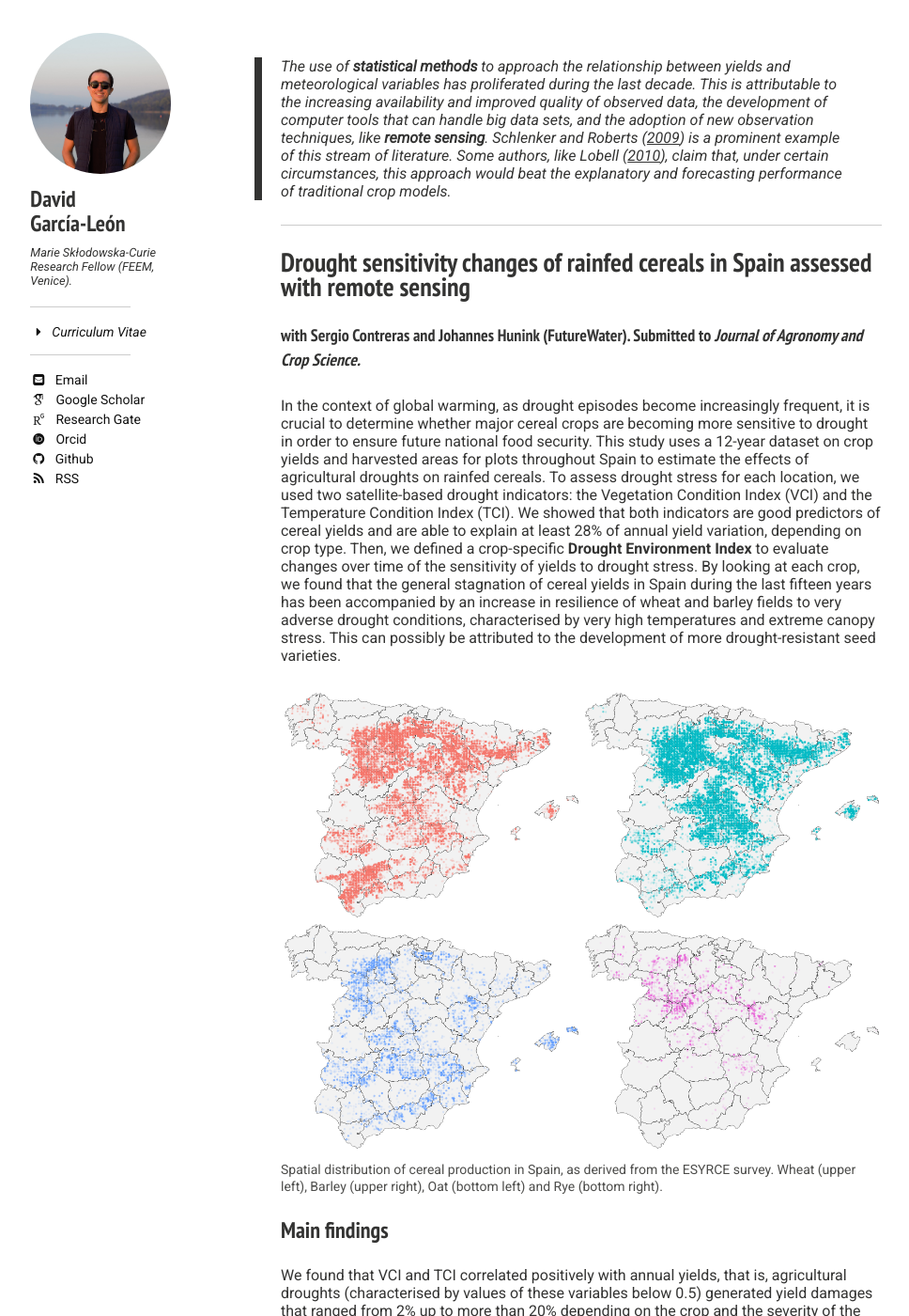
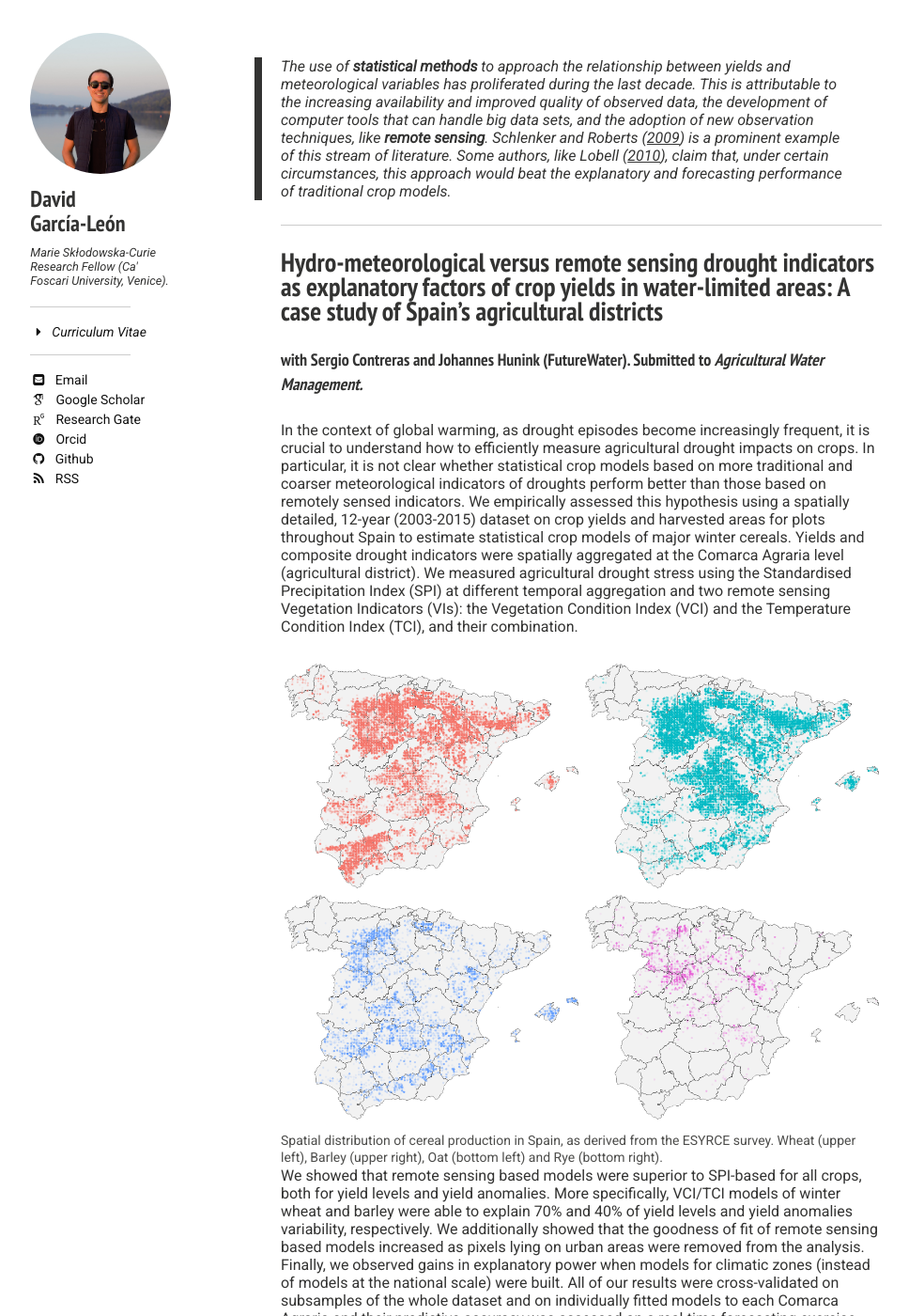
Before and after one commit to David-G-L/minimal_mistakes_site, a Jekyll site: the page built from impacts/index.md, in a window 1280 px wide and 1400 px high, scrolled down 387 px. Shown: the whole window at 94% size, without its empty margins (21-989 px from the left). Built offline with Jekyll 4.4.1, drawn with Linux system fonts in a browser that asks for light colours; nearby versions of some CDN libraries; some web fonts are replaced; formulas are drawn with MathJax 3; comment, search, counter and statistics services are not loaded; some of the changed text lies outside the part shown.

Commit message:
Update April 2018

```diff
--- a/_config.yml
+++ b/_config.yml
@@ -2,7 +2,7 @@
 
 title:            David GL
 locale:           en_US
-url:              https://David-G-L.github.io
+url:              http://www.davidgl.eu
 
 # Jekyll configuration
 
@@ -27,7 +27,7 @@ owner:
   name: David
   surname: Garc&iacutea-Le&oacuten
   avatar: photo-me.jpg
-  bio: "Marie Sk&#322;odowska-Curie Research Fellow (FEEM, Venice)."
+  bio: "Marie Sk&#322;odowska-Curie Research Fellow (Ca' Foscari University, Venice)."
   email: david.garcia-at-feem-dot-it
   github: david-g-l
   ideas: pga787
--- a/_layouts/home.html
+++ b/_layouts/home.html
@@ -55,7 +55,7 @@
       <section id="disqus_thread"></section><!-- /#disqus_thread -->
     {% endif %}
   </article>
-  <div id="index">
+  <!-- <div id="index">
     <h3><a href="{{ site.url}}/posts/">Recent Research</a></h3>
     {% for post in site.posts limit:3 %}
     <article>
--- a/impacts/index.md
+++ b/impacts/index.md
@@ -12,11 +12,11 @@ image:
 
 ---
 
-## Drought sensitivity changes of rainfed cereals in Spain assessed with remote sensing
+## Hydro-meteorological versus remote sensing drought indicators as explanatory factors of crop yields in water-limited areas: A case study of Spain’s agricultural districts
 
-#### with [Sergio Contreras](http://www.futurewater.es/quienes-somos/nuestro-equipo/sergio-contreras-lopez/){:target="_blank"} and [Johannes Hunink](http://www.futurewater.es/quienes-somos/nuestro-equipo/johannes-hunink/){:target="_blank"} ([FutureWater](http://www.futurewater.es/){:target="_blank"}). Submitted to *Journal of Agronomy and Crop Science.*
+#### with [Sergio Contreras](http://www.futurewater.es/quienes-somos/nuestro-equipo/sergio-contreras-lopez/){:target="_blank"} and [Johannes Hunink](http://www.futurewater.es/quienes-somos/nuestro-equipo/johannes-hunink/){:target="_blank"} ([FutureWater](http://www.futurewater.es/){:target="_blank"}). Submitted to *Agricultural Water Management.*
 
-In the context of global warming, as drought episodes become increasingly frequent, it is crucial to determine whether major cereal crops are becoming more sensitive to drought in order to ensure future national food security. This study uses a 12-year dataset on crop yields and harvested areas for plots throughout Spain to estimate the effects of agricultural droughts on rainfed cereals. To assess drought stress for each location, we used two satellite-based drought indicators: the Vegetation Condition Index (VCI) and the Temperature Condition Index (TCI). We showed that both indicators are good predictors of cereal yields and are able to explain at least 28% of annual yield variation, depending on crop type. Then, we defined a crop-specific **Drought Environment Index** to evaluate changes over time of the sensitivity of yields to drought stress. By looking at each crop, we found that the general stagnation of cereal yields in Spain during the last fifteen years has been accompanied by an increase in resilience of wheat and barley fields to very adverse drought conditions, characterised by very high temperatures and extreme canopy stress. This can possibly be attributed to the development of more drought-resistant seed varieties.
+In the context of global warming, as drought episodes become increasingly frequent, it is crucial to understand how to efficiently measure agricultural drought impacts on crops. In particular, it is not clear whether statistical crop models based on more traditional and coarser meteorological indicators of droughts perform better than those based on remotely sensed indicators. We empirically assessed this hypothesis using a spatially detailed, 12-year (2003-2015) dataset on crop yields and harvested areas for plots throughout Spain to estimate statistical crop models of major winter cereals.  Yields and composite drought indicators were spatially aggregated at the Comarca Agraria level (agricultural district). We measured agricultural drought stress using the Standardised Precipitation Index (SPI) at different temporal aggregation and two remote sensing Vegetation Indicators (VIs): the Vegetation Condition Index (VCI) and the Temperature Condition Index (TCI), and their combination.
 
 <figure class="half">
 	<a href="/images/TR_binary.png"><img src="/images/TR_binary.png"></a>
@@ -24,27 +24,15 @@ In the context of global warming, as drought episodes become increasingly freque
 	<a href="/images/AV_binary.png"><img src="/images/AV_binary.png"></a>
 	<a href="/images/CN_binary.png"><img src="/images/CN_binary.png"></a>
 	<figcaption>Spatial distribution of cereal production in Spain, as derived from the ESYRCE survey. Wheat (upper left), Barley (upper right), Oat (bottom left) and Rye (bottom right).</figcaption>
+	<br>
 </figure>
 
-### Main findings
 
-We found that VCI and TCI correlated positively with annual yields, that is, agricultural droughts (characterised by values of these variables below 0.5) generated yield damages that ranged from 2% up to more than 20% depending on the crop and the severity of the drought episode. Moreover, we found that the effect of VCI on yields is intensified as we approach the harvesting phase of crops (Siebert et al. [2017](http://iopscience.iop.org/article/10.1088/1748-9326/aa7f15){:target="_blank"}). On the other hand, TCI had a significant effect on the first and last stages of the growing period (except for rye, in which TCI was relevant in the second and third stages). Despite farm level yields being explained by a large set of local and specific factors, a remarkable amount of yield variability at the field scale was explained only by using these two drought condition indices.
-
-The trend analysis of yields is in agreement with that found by other scientists on the general stagnation of cereal yields in Europe (Ceglar et al. [2016](https://www.sciencedirect.com/science/article/pii/S0168192315007303){:target="_blank"}, [2017](https://www.sciencedirect.com/science/article/pii/S0168192317301247){:target="_blank"}). This study also shows that this trend is general for all varieties, except for rye. Lobell and Moore ([2015](http://www.pnas.org/content/112/9/2670){:target="_blank"}) have found evidence that this applies since the beginning of the 90’s, possibly connected to the action of human-induced climate change.
-
-<figure class="half">
-	<a href="/images/TR_detrend_cell_avg_vci.png"><img src="/images/TR_detrend_cell_avg_vci.png"></a>
-	<a href="/images/CB_detrend_cell_avg_vci.png"><img src="/images/CB_detrend_cell_avg_vci.png"></a>
-	<figcaption>Wheat (left) and Barley (right) average crop yield anomalies (t/ha) for quintiles of Drought Environment Index (DEI) anomaly by year (dashed lines) and best-fit linear regression for each quintile (solid lines).</figcaption>
-</figure>
-
-<br>
-
-The Drought Environment Index (DEI) demonstrated to be a valuable index for assessing trends of crop sensitivity to droughts. The analysis of yield anomalies over the study period showed a reduction of wheat and barley sensitivity to extreme drought conditions (characterised by DEI quintiles), and certain improvement in the performance of barley yields under moderate drought conditions, possibly describing an improvement in seed’s drought resilience. No changes in sensitivity were identified for oat or rye while a general increase in productivity was detected for the latter for all levels of drought severity.
+We showed that remote sensing based models were superior to SPI-based for all crops, both for yield levels and yield anomalies. More specifically, VCI/TCI models of winter wheat and barley were able to explain 70% and 40% of yield levels and yield anomalies variability, respectively. We additionally showed that the goodness of fit of remote sensing based models increased as pixels lying on urban areas were removed from the analysis. Finally, we observed gains in explanatory power when models for climatic zones (instead of models at the national scale) were built. All of our results were cross-validated on subsamples of the whole dataset and on individually fitted models to each Comarca Agraria and their predictive accuracy was assessed on a real-time forecasting exercise. The results of this study point the need to feed agricultural tools, such as agricultural drought early warning systems, crop yield forecasting models and water resource management tools with more local, high-resolution remotely sensed drought data in detriment of spatially coarser precipitation grids.
 
 ---
 
-## A non-parametric approach to describe spatio-temporal yield variation and drought impacts at the farm level: An application to the Po river basin
+## A non-parametric approach to describe spatio-temporal yield variation and drought impacts at the farm level: An application to Puglia and the Po river basin
 
 #### with Raúl López, Andrea Toreti and Mateo Zampieri ([Joint Research Centre](https://ec.europa.eu/jrc/en/mars){:target="_blank"}). Work in progress.
 
```
Also changed, not shown: index.md (+3 -3 lines), papers/index.md (+1 -1 lines), 1 other file.
